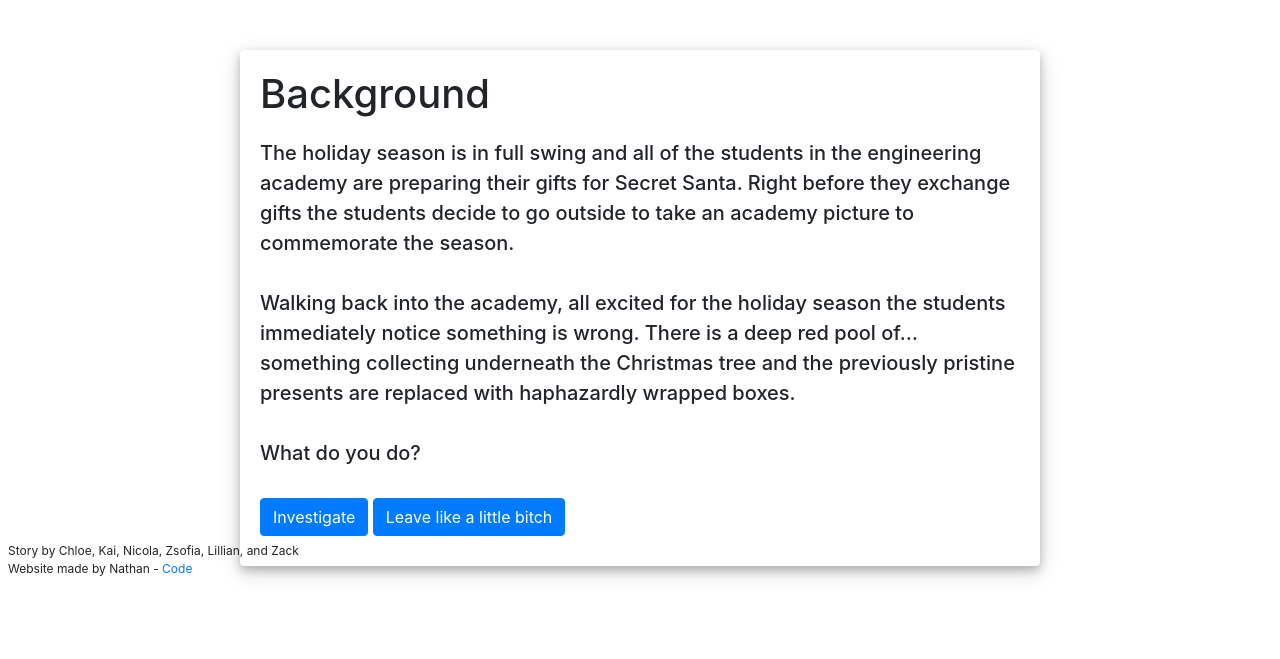
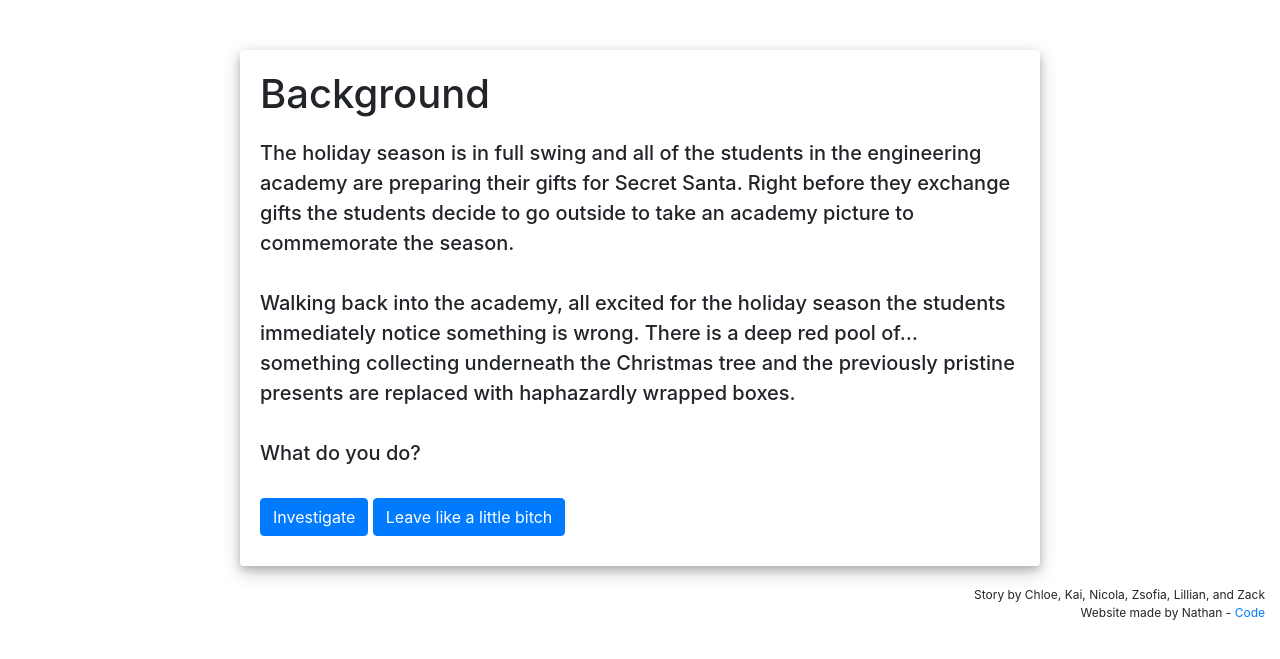
Before and after one commit to Nathanllee1/EAMystery, a Django app: page / in a window 1280 px wide. Shown: the top 659 px of the page. Run offline with Django 3.2, Linux system fonts and the light colour scheme; some libraries are stand-ins or nearby versions.

Commit message:
Fixed credits

```diff
--- a/static/styles.css
+++ b/static/styles.css
@@ -1,11 +1,10 @@
 @media (min-width: 20px) {
     .card {
         width: 100%;
-        margin-bottom: 20px;
         position: relative;
         word-wrap: break-word;
         border: none;
-        margin-bottom: 40px;
+        margin-bottom: 90px;
     }
 }
 
@@ -38,11 +37,10 @@ img {
 }
 
 .credits {
-    position: absolute;
     bottom: 8px;
-    left: 8px;
+    right: 8px;
     font-size: 12px;
-
+    text-align: right;
 }
 
 h1 {
--- a/templates/index.html
+++ b/templates/index.html
@@ -12,32 +12,22 @@
 
     <body>
     <div class="container-fluid">
-        <div class="row">
-            <div class="col">
                 <div class="card">
                     <div class="card-body">
                         {% block content %}
                         {% endblock content %}
                     </div>
                 </div>
-            </div>
-        </div>
 
-        <div class="row">
-            <div class="col">
                 <div class="credits">
                     <h7>Story by Chloe, Kai, Nicola, Zsofia, Lillian, and Zack</h7><br>
                     <h7>Website made by Nathan - </h7>
                     <a href="https://github.com/Nathanllee1/EAMystery">Code</a>
                 </div>
-            </div>
-        </div>
-
     </div>
 
-    <div class="container">
 
-    </div>
+
 
         <script src="https://code.jquery.com/jquery-3.3.1.slim.min.js" integrity="sha384-q8i/X+965DzO0rT7abK41JStQIAqVgRVzpbzo5smXKp4YfRvH+8abtTE1Pi6jizo" crossorigin="anonymous"></script>
         <script src="https://cdnjs.cloudflare.com/ajax/libs/popper.js/1.14.6/umd/popper.min.js" integrity="sha384-wHAiFfRlMFy6i5SRaxvfOCifBUQy1xHdJ/yoi7FRNXMRBu5WHdZYu1hA6ZOblgut" crossorigin="anonymous"></script>
```
